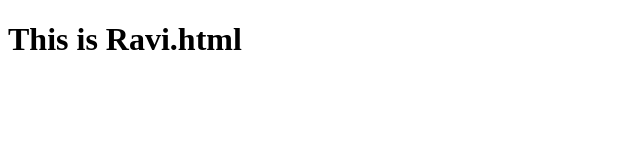
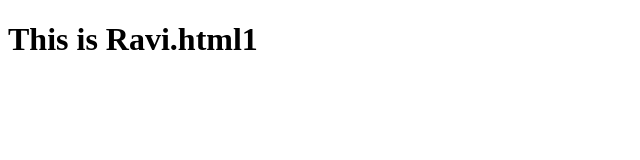
Before and after one commit to vineet0509/practise, a plain HTML site: page ravi.html in a window 1280 px wide. Shown: the full height of the page, 0-640 px from the left. Drawn offline with Linux system fonts and the light colour scheme.

Commit message:
A commit

```diff
--- a/ravi.html
+++ b/ravi.html
@@ -4,6 +4,6 @@
 	</head>
 	<body>
 
-		<h1>This is Ravi.html</h1>
+		<h1>This is Ravi.html1</h1>
 	</body>
 </html>
```
